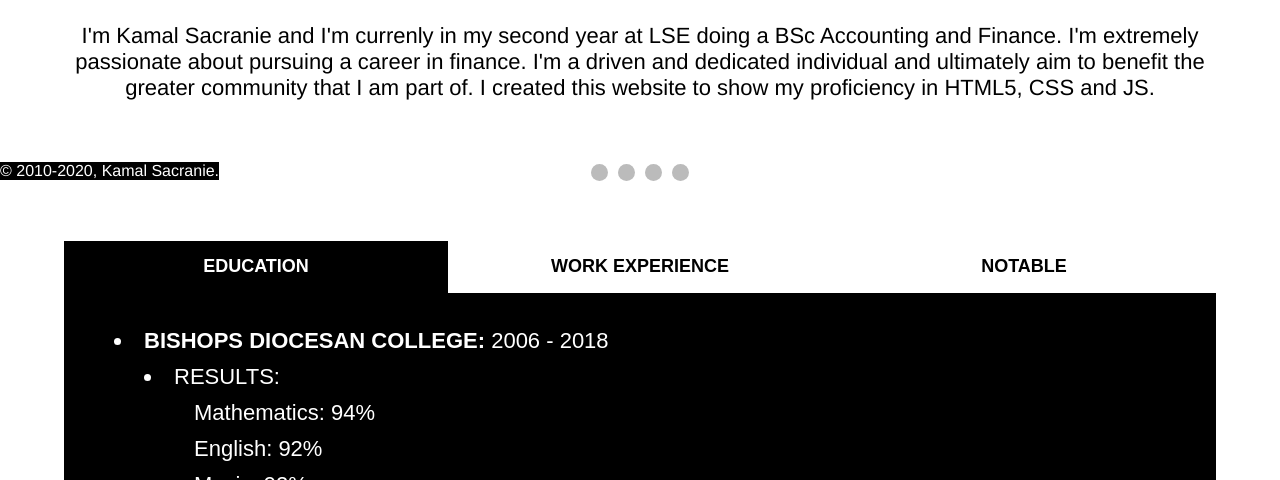
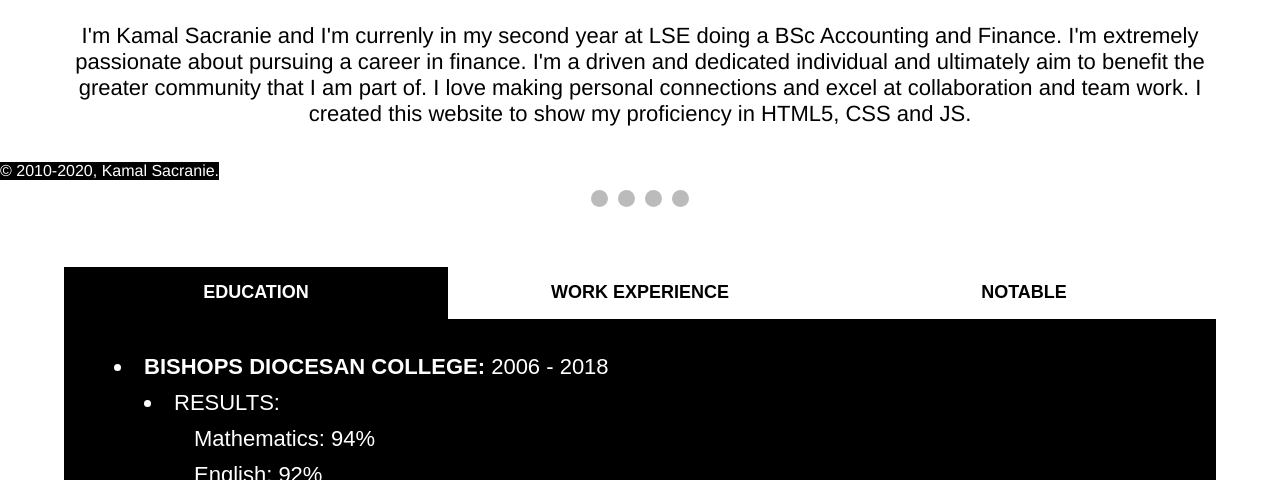
Before and after one commit to TheBigBadJohn/kamalsacranie.github.io, a plain HTML site: page index.html in a window 1280 px wide. Shown: the part 620-1100 px from the top of the page. Drawn offline with Linux system fonts and the light colour scheme.

Commit message:
Update index.html

```diff
--- a/index.html
+++ b/index.html
@@ -47,7 +47,8 @@
         <div class="about-me">
             <h1>ABOUT ME</h1>
             <p>I'm Kamal Sacranie and I'm currenly in my second year at LSE doing a BSc Accounting and Finance. I'm extremely passionate about pursuing a career in
-                finance. I'm a driven and dedicated individual and ultimately aim to benefit the greater community that I am part of. I created this website to show my proficiency in HTML5, CSS and JS.
+                finance. I'm a driven and dedicated individual and ultimately aim to benefit the greater community that I am part of. I love making personal connections and excel at collaboration and team work.
+                I created this website to show my proficiency in HTML5, CSS and JS.
             </p>
         </div>
     </section>
```
